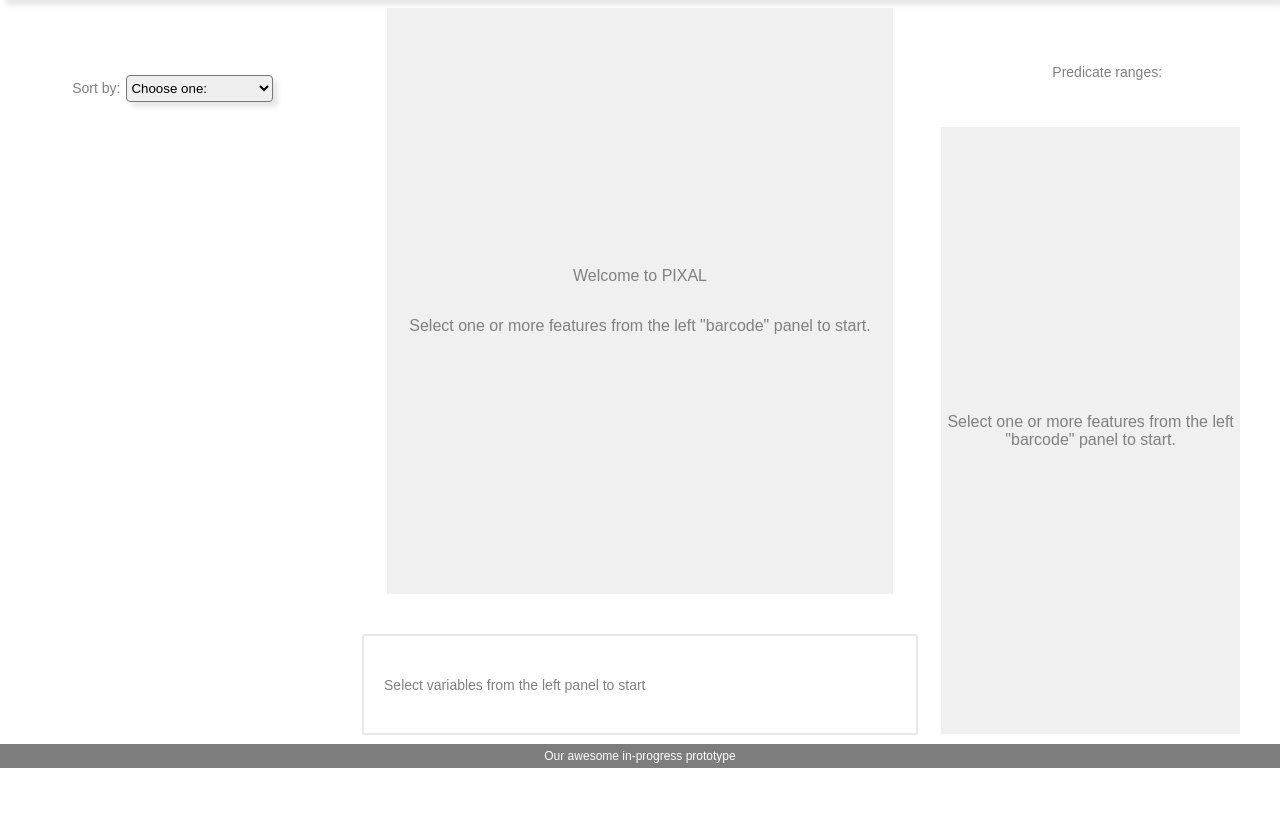
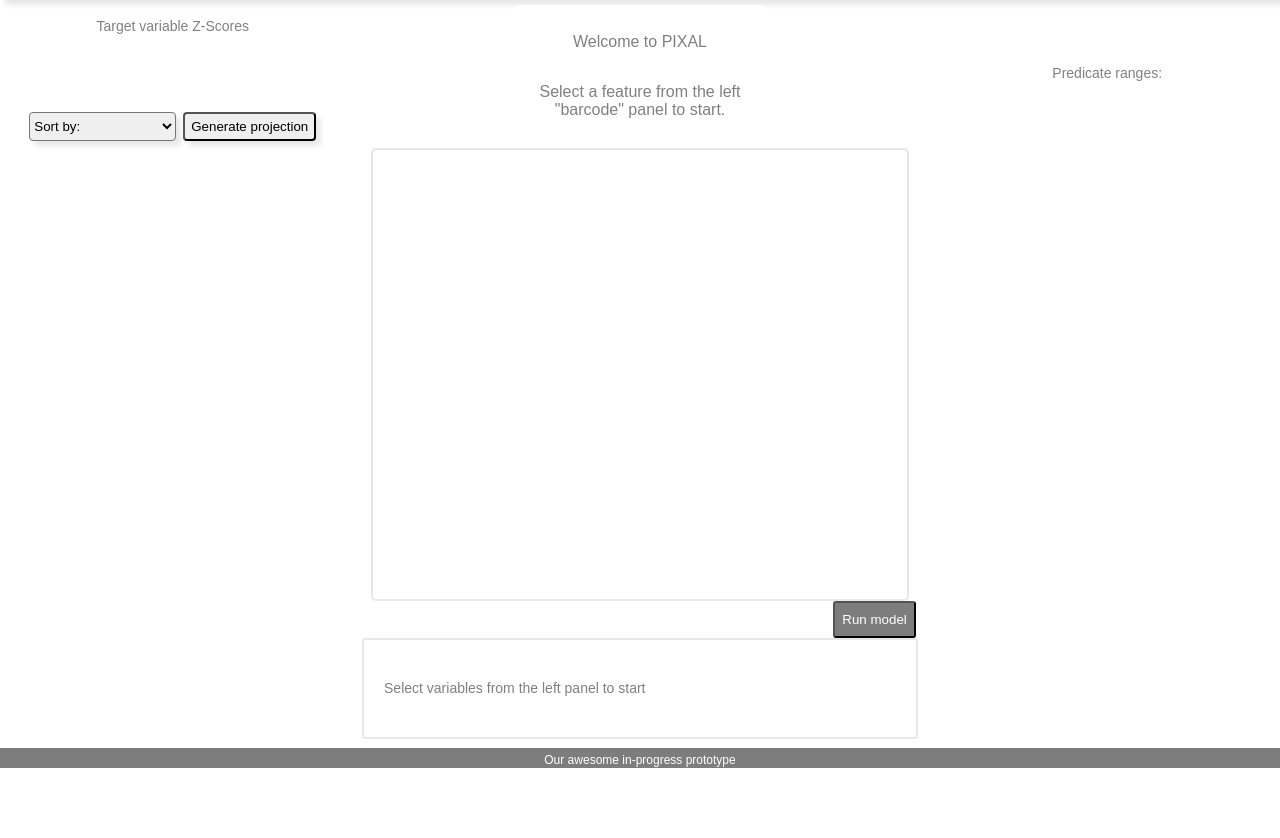
Before and after one commit to bmontambault/predicate_search_vis, a Flask app: page / in a window 1280 px wide. Shown: the part 32-870 px from the top of the page. Run offline with Flask 2, Linux system fonts and the light colour scheme; data that the repository does not hold is empty; parts of the project's set-up code (start-up, migrations or seed data) failed here and were passed over; some libraries are stand-ins or nearby versions.

Commit message:
linking scatter and bars

```diff
--- a/static/css/scorpion.css
+++ b/static/css/scorpion.css
@@ -8,7 +8,7 @@
 div.tooltip {
     position: absolute;
     text-align: left;
-    width: 200px;
+    width: auto;
     height: 60px;
     padding: 5px;
     font: 12px sans-serif;
@@ -83,10 +83,10 @@
 	display: flex;
 	flex-direction: column;
 	align-items: center;
-	justify-content: space-around;
-	height: 12%;
+	justify-content: space-between;
+	height: 17%;
 	width: 100%;
-	padding-bottom: 10px;
+	margin-bottom: 15px;
 	padding-top: 10px;
 }
 
@@ -96,33 +96,59 @@
 	justify-content: center;
 	align-items: center;
 	align-self: flex-start;
-	height: 27px;
+	height: 23%;
 	width: 100%;
+
 }
 
 #selects label {
 	padding-right: 6px;
 }
 
+#control-title {
+	height: 10%;
+	width: 100%;
+	text-align: center;
+	margin-top: 3px;
+	margin-bottom: 3px;
+}
+
 #sorts {
 	border-radius: 4px;
 	box-shadow:5px 5px 5px #e8e8e8;
 	height: 100%;
+	margin-right:1%;
+}
 
+#genScat {
+	border-radius: 4px;
+	box-shadow:5px 5px 5px #e8e8e8;
+	height: 100%;
+	margin-left:1%;
 }
+
+#seeMore {
+	border-radius: 4px;
+	box-shadow:5px 5px 5px #e8e8e8;
+	width: 28%;
+	height: 4%;
+	margin-top:3%;
+	margin-bottom: 3%;
+}
+
 
 .labels {
 	z-index: 100;
 }
 
 #controls {
-	height: 20px;
-	width: 80%;
+	height: 22px;
+	width: 85%;
 	font-size: 14px;
 }
 
 #bars {
-	height: 83%;
+	height: 80%;
 	width: 99%;
 	overflow-x: hidden;
 	overflow-y: auto;
@@ -150,6 +176,16 @@
 }
 
 .tabs {
+	height: 100%;
+	width: 85%;
+	overflow: hidden;
+	display: flex;
+	flex-direction: row;
+	justify-content: flex-start;
+	align-items: flex-start;
+}
+
+.mid-control {
 	height: 5%;
 	width: 98%;
 	overflow: hidden;
@@ -233,13 +269,13 @@
 	border: 2px solid gray;
 }
 
+.nope {
+	border: 3px solid blue;
+}
+
 .linez {
 	border: 2px solid white;
 }
-
-/*.barcode:hover, .barcode:active {
-	border: 2px solid gray;
-}*/
 
 #slider {
 	display: flex;
@@ -264,32 +300,25 @@
 
 
 .go {
+	align-self: right;
 	width: 15%;
 	height: 100%;
-	margin-left: 45%;
 	border-radius: 3px;
 	background-color: rgba(125, 125, 125, 1);
 	color:white;
 }
 
-.go:hover {
-	width: 15%;
-	height: 100%;
-	margin-left: 45%;
-	border-radius: 3px;
-	background-color: rgba(125, 125, 125, .7);
-	color:white;
-}
-
-#welcome {
+#welcome-scatter {
 	display: flex;
 	flex-direction: column;
 	justify-content: center;
 	align-content: center;
-	width: 90%;
-	height: 99%;
-	background-color: #f0f0f0;
+	width: 45%;
+	height: 30%;
+	background-color: white;
 	font-size: 16px;
 	color: gray;
 	text-align: center;
+	border-radius: 5px;
+	transform: translateY(15);
 }
--- a/static/js/bars.js
+++ b/static/js/bars.js
@@ -30,7 +30,7 @@
 var barcodeHeight = 32;
 
 // set visual domain of the x axis of the barcode charts
-var x = d3.scaleLinear()
+var bar_x = d3.scaleLinear()
 		.range([1, barcodeWidth-5])
 
 var bc_data = [];
@@ -38,12 +38,13 @@
 
 get_barcode_data([1, 2, 3, 4, 5], "radius_mean,perimeter_mean").then(function(res) {
 
-	var l = 0;
 	var keys = Object.keys(res);
 	var len = keys.length
 	var vals = Object.values(res);
+	var k = 20;
 
-	for (var i = 0; i < 30; i++) {
+
+	for (var i = 0; i < 20; i++) {
 
 		var trial = new Object()
 		trial = vals[i];
@@ -58,9 +59,8 @@
 		bc_data.push(curr_obj);
 	}
 
-	console.log(bc_data[1]);
+	var mmax = 0;
 
-	var mmax = 0;
 
 	for (var i = 0; i < vals.length; i++) {
 		var fornow = d3.map(vals[i]);
@@ -69,6 +69,13 @@
 			mmax = currmax;
 		}
 	}
+
+	if (len > 20) {
+		var btn = $('<button id="seeMore">See more</button>');
+		btn.insertAfter($("#bars"));
+	}
+
+	console.log(bc_data)
 
 	// This part just sets up the slider UI with the slider package (included)
 	var stdSlider = document.getElementById('controls');
@@ -87,6 +94,17 @@
 		})
 	});
 
+	var backwards = d3.scaleLinear()
+				.domain([0, barcodeWidth])
+				.range([0, mmax+1])
+
+	stdSlider.noUiSlider.on('change', function() {
+		console.log("hiiii");
+		recolor();
+	});
+
+
+
 // function to color the marks based on the slider values
 function colorUp(d) {
 	var value = stdSlider.noUiSlider.get();
@@ -99,23 +117,52 @@
 
 function updateAnoms(elem, orange) {
 
+	//get the feature of the current mark
 	var dad_idx = d3.select(elem.parentNode)._groups[0][0].id;
 
-	if(bc_data[dad_idx].anomalies.includes(elem.id)) {
+	// if the list of anomalies for this feature already includes this mark
+	if(bc_data[dad_idx].anomalies.includes(+elem.id)) {
 		if(!orange) {
-			index = bc_data[dad_idx].anomalies.indexOf(elem.id);
+			// remove this mark from the feature's anomaly list
+			index = bc_data[dad_idx].anomalies.indexOf(+elem.id);
 			 bc_data[dad_idx].anomalies.splice(index, 1);
 		}
+
 	} else {
 		if(orange) {
-			bc_data[dad_idx].anomalies.push(elem.id);
+			//otherwise, add it to this feature's anomaly list
+			bc_data[dad_idx].anomalies.push(+elem.id);
+			anoms[+elem.id] = dad_idx;
+		}
+		// if this mark is not already in the anomaly list then add it
+		if (!(elem.id in anoms)) {
+			anoms[+elem.id] = dad_idx;
 		}
 	}
 }
 
-// console.log(updateAnoms(["69", "2", "4"], "5", false, true));
+$("#sorts").change(function() {
+	console.log("changingg")
+	var selection = $("#sorts").val();
+	if (selection == "Most anomalies"){
+		console.log("bc_data length: " + bc_data.length);
+		var sorted = bc_data.sort(function(x, y){
+		   		return d3.descending(x.anomalies, y.anomalies);
+			})
+		makeBars(sorted);
+		recolor();
+
+	} else if (selection == "Target variable name") {
+		var sorted = bc_data.sort(function(x, y){
+	   		return d3.ascending(x.feature, y.feature);
+		})
+		makeBars(sorted);
+		recolor();
+	}
+})
 
 function makeBars(bc_data) {
+	var selected = false;
 	// Add an svg for each feature
 	var svgs = d3.select("#bars")
 				.selectAll("svg")
@@ -130,16 +177,18 @@
 				.attr("width", barcodeWidth)
 				.attr("height", barcodeHeight)
 				.style("background-color", "#e8e8e8")
-				.attr("transform", "translate(17, 0)")
+				.style("opacity", 0)
+				.attr("transform", "translate(17, 10)")
 				.on("mouseover", function(d) {
 					div.transition()
 		                .duration(300)
 		                .style("opacity", 1);
 
 		            var ftname = "<b>Feature:</b> " +  bc_data[+this.id].feature;
+		            var ftid = "<b>Feature:</b> " +  bc_data[+this.id].fid;
 		            var as = "<b>Anomalies:</b> " + (bc_data[+this.id].anomalies).length;
 
-		            div.html(ftname + "<br>" + as)
+		            div.html(ftname + "<br>" + ftid + "<br>" + as)
 		                .style("left", (d3.event.pageX + 10) + "px")
 		                .style("top", (d3.event.pageY - 28) + "px");
 				})
@@ -150,24 +199,47 @@
 				})
 				.on("click", function(d) {
 					if (d3.select(this).classed("clicked")) {
-						d3.select(this).classed("clicked", false);
-						var ck = this.id;
-						delete selectedFeats[ck];
-					} else {
-						d3.select(this).classed("clicked", true);
-						selectedFeats[this.id] = "added";
+						if (selected) {
+							d3.select(this).classed("clicked", false);
+							selected = false;
+							delete selectedFeats[+this.id];
+						}
+					} else if (!(d3.select(this).classed("clicked"))) {
+						if (selected) {
+							d3.select(".clicked").transition()
+												 .duration(300)
+												 .style("background-color", "blue")
+												 	.style("opacity", .5)
+												 .transition()
+												 .duration(300)
+												 .style("background-color", "#e8e8e8")
+												 		.style("opacity", 1)
+							selected = true;
+						} else if (!selected) {
+							d3.select(this).classed("clicked", true);
+							selected = true;
+							selectedFeats[+this.id] = bc_data[+this.id].feature;
+						}
 					}
-					console.log(selectedFeats);
 				})
+
+
+		d3.selectAll(".barcode").transition()
+									.delay(function(d, i) {
+										return 50*i;
+									})
+									.attr("transform", "translate(17, 0)")
+									.style("opacity", 1)
+
 
 		svgs.exit().remove();
 // 	//Add little barcode marks per respective feaure svg
-	var marks = d3.selectAll("svg").selectAll("rect")
+	var marks = d3.selectAll(".barcode").selectAll("rect")
 				.data(function(d) {
 					return d.values;
 				})
 
-		x.domain([0, mmax+1]);
+		bar_x.domain([0, mmax+1]);
 
 		marks.enter()
 			.append("rect")
@@ -178,7 +250,8 @@
 				.attr("width", "3px")
 				.attr("height", barcodeHeight)
 				.attr("x", function(d) {
-					return x(d);
+					return 0;
+					// return x(d);
 				})
 				.style("stroke-width", "1px")
 				.style("stroke", "#ededed")
@@ -225,29 +298,27 @@
 						}
 					});
 			})
+
+		d3.selectAll(".mark").transition().duration(1000)
+							.attr("x", function(d) {
+								return bar_x(d);
+							})
+							.attr("fill", function(d) {
+								colorUp(d);
+							})
+							.delay(600)
+
+		marks.exit().remove();
 	}
 
 	makeBars(bc_data);
 
-	$("#sorts").change(function() {
-		console.log("drippity drop!");
-		var selection = $("#sorts").val();
-		console.log(selection);
-		if (selection == "Most anomalies"){
-			console.log("most anomalies");
-		} else if (selection == "Target variable name") {
-			console.log("target variable name");
-		}
-	})
-
-
-	var backwards = d3.scaleLinear()
-					.domain([0, barcodeWidth])
-					.range([0, mmax+1])
 
 	function recolor() {
 
+		console.log("calling recolor");
 		d3.selectAll(".mark").style("fill", function() {
+
 			var lilval = (Math.floor(backwards(this.x.baseVal.value)));
 			if (colorUp(lilval) == "orange") {
 				updateAnoms(this, true);
@@ -258,18 +329,81 @@
 		})
 	};
 
-	stdSlider.noUiSlider.on('change', recolor);
+
+
+	$("#seeMore").on("click", function() {
+			prepVizData(38, res);
+			makeBars(bc_data);
+
+	})
+
+	function prepVizData(total, fullData) {
+
+		if ((k+10) < total) {
+			console.log("more to go");
+			for (var i = k; i < k+10; i++) {
+
+				var trial = new Object()
+				trial = vals[i];
+				vals2 = Object.values(trial);
+
+				curr_obj = {};
+				curr_obj["fid"] = i;
+				curr_obj["feature"] = keys[i];
+				curr_obj["values"] = vals2;
+				curr_obj["anomalies"] = [i];
+
+				bc_data.push(curr_obj);
+			}
+			k = k+10;
+
+		} else if ((k+10) > total) {
+
+			var remainder = total - k;
+			console.log("remainder: " + remainder);
+
+			for (var i = k; i < k+remainder; i++) {
+				var trial = new Object()
+				trial = vals[i];
+				vals2 = Object.values(trial);
+
+				curr_obj = {};
+				curr_obj["fid"] = i;
+				curr_obj["feature"] = keys[i];
+				curr_obj["values"] = vals2;
+				curr_obj["anomalies"] = [i];
+
+				bc_data.push(curr_obj);
+			}
+			k = k+remainder;
+			$("#seeMore").attr('disabled', true);
+		}
+		console.log(bc_data);
+	}
 
 });
 
 
-// reverse domain function for recoloring bar marks based on slider values
+$("#genScat").on("click", function() {
 
-// recolor function for barcode marks when the slider moves
+	var feats = Object.values(selectedFeats);
 
-// eventually will be functionality for the drop down control above the barcode charts
-// leave this along for now I guess
-// $("#sorts").on("change", function() {
-// 	console.log("doesn't work right this second");
+	// no features have been selected, remind user
+	if (feats.length == 0) {
+		alert("Please choose at least one target variable from the barcode panel");
 
-// });
+	} else {
+		//if this is the first time you've clicked generate projection...
+		if($("#welcome-scatter").length) {
+
+			$("#welcome-scatter").remove();
+			// makeScatter([], feats[0]);
+			makeScatter([], "radius_mean,perimeter_mean")
+
+		} else {
+			feats[0];
+			updateScatter([], "radius_mean,texture_mean")
+			// updateScatter([], feats[0]);
+		}
+	}
+})
--- a/static/js/scatter.js
+++ b/static/js/scatter.js
@@ -1,5 +1,3 @@
-
-console.log("Generating the scatter plot/projection...");
 
 function get_scatter_data(index, targets){
 
@@ -8,8 +6,15 @@
         type: "POST",
         dataType: "JSON",
         data: JSON.stringify({'index':index, 'targets': targets}),
+        success: function(resp, data){
+            if (resp != null){
+                return resp;
+            }
+        }
     });
 }
+
+var batch = new Object();
 
 // grab the dimensions of the div we want
 var canvasW = $("#scatter").width();
@@ -17,84 +22,111 @@
 
 // setting up dimensions for the scatter plot
 var margin = {top:10, right:10, bottom: 20, left:20},
-	width = canvasW - margin.left - margin.right;
-	height = canvasH - margin.top - margin.bottom;
+	sc_width = canvasW - margin.left - margin.right;
+	sc_height = canvasH - margin.top - margin.bottom;
 
 // ranges for the x and y axes on the screen
-var x = d3.scaleLinear()
-			.range([0, width-40]);
+var sct_x = d3.scaleLinear()
+			.range([0, sc_width-40]);
 
-var y = d3.scaleLinear()
-			.range([height-30, 0]);
+var sct_y = d3.scaleLinear()
+			.range([sc_height-30, 0]);
 
-	// create an svg for the scatter plot
+
 var svg = d3.select("#scatter")
 		.append("svg")
-				.attr("width", width)
-				.attr("height", height)
+			.attr("width", sc_width)
+			.attr("height", sc_height)
 			.style("border", "2px solid #e8e8e8")
 			.style("border-radius", "5px")
 			.append("g")
 				.attr("transform", "translate(" + (margin.left+10) + ", " + margin.top + ")")
 
+
 // collect data from api and build the scatter plot
-get_scatter_data([1, 2, 3, 4, 5], "radius_mean,perimeter_mean").then(function(res) {
+function makeScatter(idxs, feats) {
 
-	// console.log(res);
+	get_scatter_data(idxs, feats).then(function(res) {
+
+		console.log(res[0]);
+		console.log(res[1]);
 
 		// domains for the input from the data
-	x.domain(d3.extent(res, function(d) { return +(d.x)}));
-	y.domain(d3.extent(res, function(d) { return +(d.y)}));
-
-	//instantiate the axes for x and y
-	var xAxis = d3.axisBottom(x);
-	var yAxis = d3.axisLeft(y);
+		sct_x.domain(d3.extent(res, function(d) { return +(d.x)}));
+		sct_y.domain(d3.extent(res, function(d) { return +(d.y)}));
 
 			// draw a point for each data point
 			svg.selectAll("circle")
 					.data(res)
 					.enter()
 					.append("circle")
-					.attr("id", function(d) {
-						return d.index;
+						.attr("id", function(d, i) {
+							return i;
 						})
 						.attr("r", "4px")
 						.attr("cx", function(d) {
-						return (x(+(d.x)));
+							return (sct_x(+(d.x)));
 						})
 						.attr("cy", function(d) {
-						return (y(+(d.y)))
+							return (sct_y(+(d.y)))
 						})
 						.style("fill", "gray")
+						.transition().duration(500)
 	})
+}
 
-// update function. Anytime a change is made the data, the vis will get redrawn
-// as long as you give it the updated data.
+// // update function. Anytime a change is made the data, the vis will get redrawn
+// // as long as you give it the updated data.
 
-function updateScatter(data) {
+function update(data) {
 
-	var svgCircles = d3.selectAll("circle")
-						.data(data)
+	// console.log("in update!");
+	// console.log(data[0]);
+	// console.log(data[1]);
 
+	sct_x.domain(d3.extent(data, function(d) { return +(d.x)}));
+	sct_y.domain(d3.extent(data, function(d) { return +(d.y)}));
+
+	var svgCircles = svg.selectAll("circle")
+					.data(data);
+
+	// draw a point for each data point
 		svgCircles.enter()
 			.append("circle")
-			.attr("id", function(d) {
-				return d.index;
+				.attr("id", function(d, i) {
+					console.log(d.index);
+					return i;
 				})
 				.attr("r", "4px")
 				.attr("cx", function(d) {
-					return (x(+(d.x)));
+					console.log("HELLOOOO???")
+					return (sct_x(+(d.x)));
 				})
 				.attr("cy", function(d) {
-					return (y(+(d.y)))
+					return (sct_y(+(d.y)))
 				})
-				.style("fill", "blue");
+				.style("fill", "blue")
+				.transition().duration(500)
 
 	svgCircles.exit().remove();
+
 }
 
+function updateScatter(idxs, feats) {
+	get_scatter_data(idxs, feats).then(function(res) {
+		update(res);
+	})
+}
+
+
+function runData() {
+
+}
+
+
+
 svg.append("g")
-      .call(d3.brush().extent([[0, 0], [width, height]])
+      .call(d3.brush().extent([[0, 0], [sc_width, sc_height]])
       	.on("brush", brushed)
       	.on("end", brushended));
 
@@ -110,19 +142,22 @@
 	d3.selectAll("circle")
 			.style("fill", function(d) {
 
-				if (x(d.x) >= x0 && x(d.x) <= dx && y(d.y) >= y0 && y(d.y) <= dy) {
+				if (sct_x(d.x) >= x0 && sct_x(d.x) <= dx && sct_y(d.y) >= y0 && sct_y(d.y) <= dy) {
 					return "blue";
 				} else {
 					return "gray";
 				}
 			})
 			.attr("class", function(d) {
-				if (x(d.x) >= x0 && x(d.x) <= dx && y(d.y) >= y0 && y(d.y) <= dy) {
+				if (sct_x(d.x) >= x0 && sct_x(d.x) <= dx && sct_y(d.y) >= y0 && sct_y(d.y) <= dy) {
+					batch[this.id] = this.id;
 					return "selected";
 				} else {
 					return "unselected";
+					delete batch[this.id];
 				}
 			})
+
 }
 
 
--- a/static/js/tabs.js
+++ b/static/js/tabs.js
@@ -44,6 +44,10 @@
 	})
 }
 
+// $(".go").on("click", function() {
+// 	console.log(batch);
+// })
+
 get_preds([1, 2, 3, 4, 5], "radius_mean,perimeter_mean").then(function(res) {
 
 	var datamap = d3.map(res);
--- a/templates/index.html
+++ b/templates/index.html
@@ -31,14 +31,16 @@
 
 				<!-- This is the whole controls above the bars viz -->
 				<div id = control-container>
+					<p id="control-title">Target variable Z-Scores</p>
 					<div id="controls" style="color:black";></div>
 					<div id="selects">
-						<label style="color:gray; font-size:14px;" for="sorts">Sort by: </label>
+<!-- 						<label style="color:gray; font-size:14px;" for="sorts">Sort by: </label> -->
 						<select id = "sorts">
-							<option>Choose one:</option>
+							<option>Sort by:</option>
 							<option>Target variable name</option>
 							<option>Most anomalies</option>
 						</select>
+						<button id = "genScat">Generate projection</button>
 					</div>
 				</div>
 
@@ -52,19 +54,21 @@
 
 				<!-- The whole scatter plot -->
 				<div id = "scatter">
-					<div id= "welcome">
+					<div id= "welcome-scatter">
 						<p>Welcome to PIXAL</p>
-						<p>Select one or more features from the left "barcode" panel to start.</p>
+						<p>Select a feature from the left "barcode" panel to start.</p>
 					</div>
 				</div>
 
 			<!-- 	These are the little tab guys themselves -->
-				<div class = "tabs">
+				<div class = "mid-control">
+					<div class = "tabs">
 
-<!-- 					<button class = "tablink" onclick="showTab('one', this, 'white')" id="defaultOpen">Recipe 1</button>
-					<button class = "tablink" onclick="showTab('two', this, 'white')">Recipe 2</button>
-					<button class = "tablink" onclick="showTab('three', this, 'white')">Recipe 3</button>
-					<button class = "go">Run model</button> -->
+	<!-- 					<button class = "tablink" onclick="showTab('one', this, 'white')" id="defaultOpen">Recipe 1</button>
+						<button class = "tablink" onclick="showTab('two', this, 'white')">Recipe 2</button>
+						<button class = "tablink" onclick="showTab('three', this, 'white')">Recipe 3</button> -->
+					</div>
+					<button class = "go">Run model</button>
 				</div>
 
 				<!-- Div below the tabs themselves. Content changes dynamically via tabs.js -->
@@ -82,9 +86,6 @@
 
 				<!-- The line chart viz's -->
 				<div id = "sml-mpls">
-					<div id="welcome">
-						<p>Select one or more features from the left "barcode" panel to start.</p>
-					</div>
 				</div>
 			</div>
 
@@ -106,7 +107,7 @@
 <!-- These are the js files that hold the d3 for the viz's themselves. There's one per
 line.js = the line charts on the right panel -->
 <script type="text/javascript" src="../static/js/bars.js"></script>
-<!-- <script type="text/javascript" src="../static/js/scatter.js"></script>
-<script type="text/javascript" src="../static/js/lines.js"></script>
-<script type="text/javascript" src="../static/js/button.js"></script>
-<script type="text/javascript" src="../static/js/tabs.js"></script> -->
+<script type="text/javascript" src="../static/js/scatter.js"></script>
+<!-- <script type="text/javascript" src="../static/js/lines.js"></script>
+<script type="text/javascript" src="../static/js/button.js"></script> -->
+<script type="text/javascript" src="../static/js/tabs.js"></script>
```
Lines whose indentation alone changed are shown as unchanged.
